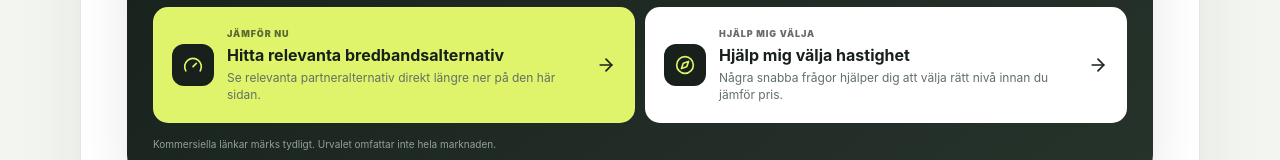
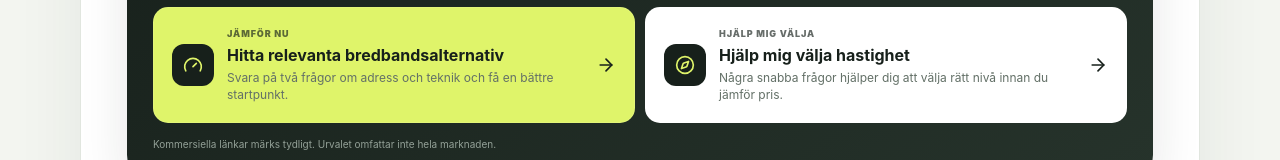
Before and after one commit to arvidlandin-cpu/sankkostnaden, a Next.js app: page /bredband/billigaste-bredbandet in a window 1280 px wide. Shown: the part 771-931 px from the top of the page. Built offline with nearby package versions, Linux system fonts and the light colour scheme.

Commit message:
Scope on-page partner gateway to intended guides

```diff
--- a/components/DecisionGateway.tsx
+++ b/components/DecisionGateway.tsx
@@ -2,7 +2,7 @@ import Link from 'next/link';
 import { ArrowRight, ArrowUpRight, Compass, Gauge, Sparkles } from 'lucide-react';
 import { getActivePartners, type PartnerCategory, type PartnerIntent } from '../lib/partners';
 
-type Props={category:PartnerCategory;compact?:boolean;intent?:PartnerIntent;currentPath?:string};
+type Props={category:PartnerCategory;compact?:boolean;intent?:PartnerIntent;currentPath?:string;onPagePartners?:boolean};
 
 const config={
   bredband:{title:'Vad vill du göra nu?',intro:'Få en relevant startpunkt utifrån adress och teknik eller välj rätt hastighet först.',direct:'Hitta relevanta bredbandsalternativ',help:'Hjälp mig välja hastighet',helpHref:'/bredband/vilken-hastighet-behover-jag/',fallback:'/bredband/billigaste-bredbandet/'},
@@ -12,7 +12,7 @@ const config={
   ekonomi:{title:'Vad vill du göra nu?',intro:'Få en relevant väg till lånejämförelser eller börja med hushållets helhet.',direct:'Hitta relevanta lånejämförelser',help:'Se hushållets kostnader',helpHref:'/verktyg/hushallskostnadskollen/',fallback:'/ekonomi/jamfor-privatlan/'},
 } as const;
 
-export default function DecisionGateway({category,compact=false,intent,currentPath}:Props){
+export default function DecisionGateway({category,compact=false,intent,currentPath,onPagePartners=false}:Props){
   const cfg=config[category];
   const active=getActivePartners(category,intent,3);
   const onePartner=active.length===1?active[0]:null;
@@ -23,7 +23,7 @@ export default function DecisionGateway({category,compact=false,intent,currentPa
   const resolvedFallback=category==='forsakring'&&intent==='home'?'/forsakring/jamfor-hemforsakring/':category==='forsakring'&&intent==='pet'?'/forsakring/djurforsakring/':cfg.fallback;
   const fallbackPath=resolvedFallback.split('#')[0];
   const samePage=Boolean(currentPath&&fallbackPath===currentPath.split('#')[0]);
-  const guideCanShowPartners=Boolean(currentPath&&active.length>1&&((category==='forsakring'&&(intent==='home'||intent==='pet'))||(category==='el'&&intent==='compare')||(category==='bredband'&&intent==='compare')));
+  const guideCanShowPartners=Boolean(currentPath&&active.length>1&&(onPagePartners||(category==='forsakring'&&(intent==='home'||intent==='pet'))));
   const directHref=onePartner?onePartner.trackingUrl:(guideCanShowPartners?`${currentPath}#guide-partners`:(active.length>1&&samePage?`${currentPath}#partners`:resolvedFallback));
 
   return <section className={`decisionGateway decisionGatewaySimple ${compact?'decisionGatewayCompact':''}`}>
```
